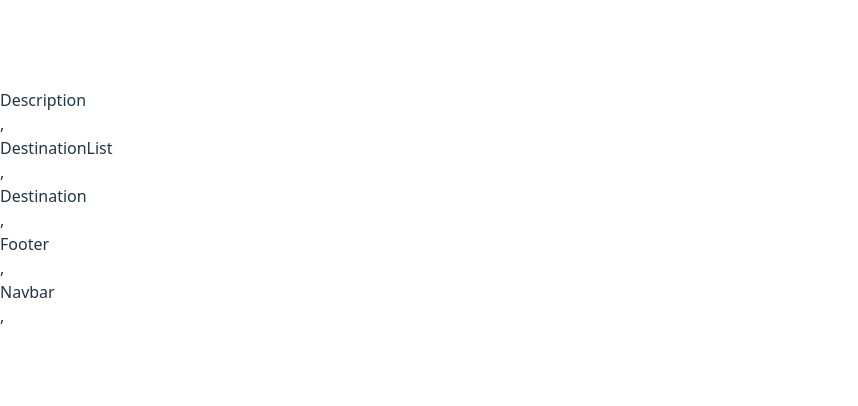
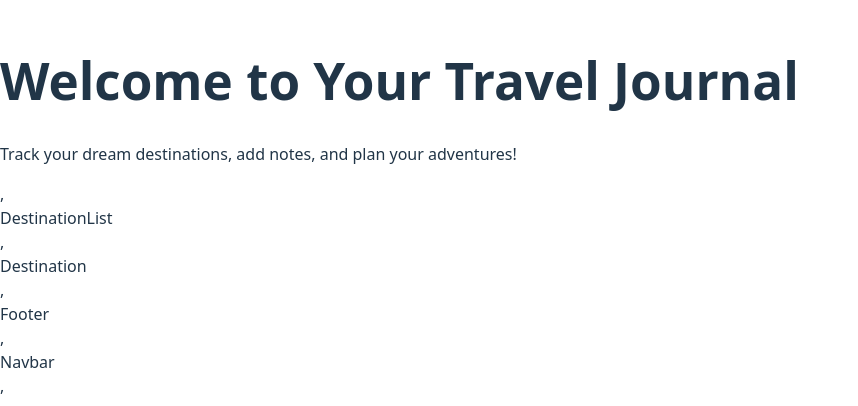
Before and after one commit to Joshuakaranja/final-phase-2-project, a React (Vite) app: page / in a window 1280 px wide. Shown: the part 192-598 px from the top of the page, without its empty margins (0-858 px from the left). Built offline with nearby package versions, Linux system fonts and the light colour scheme.

Commit message:
modified Description.jsx

```diff
--- a/src/Description.jsx
+++ b/src/Description.jsx
@@ -2,8 +2,11 @@ import React, {useEffect , useState} from 'react'
 
 function Description() {
   return (
-    <div>Description</div>
-  )
+    <div className='description'>
+      <h1>Welcome to Your Travel Journal</h1>
+      <p>Track your dream destinations, add notes, and plan your adventures!</p>
+    </div>
+  );
 }
 
 export default Description
```
